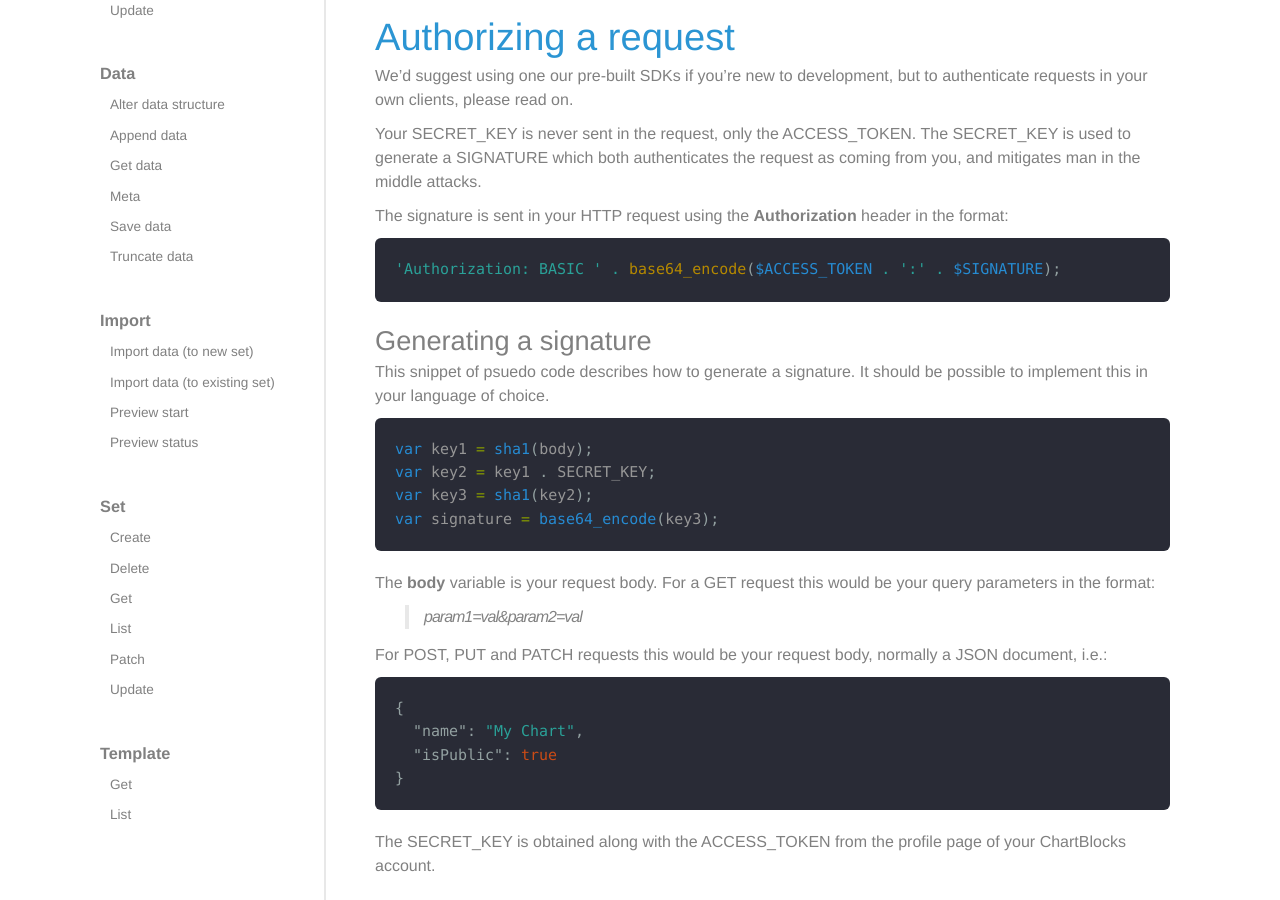
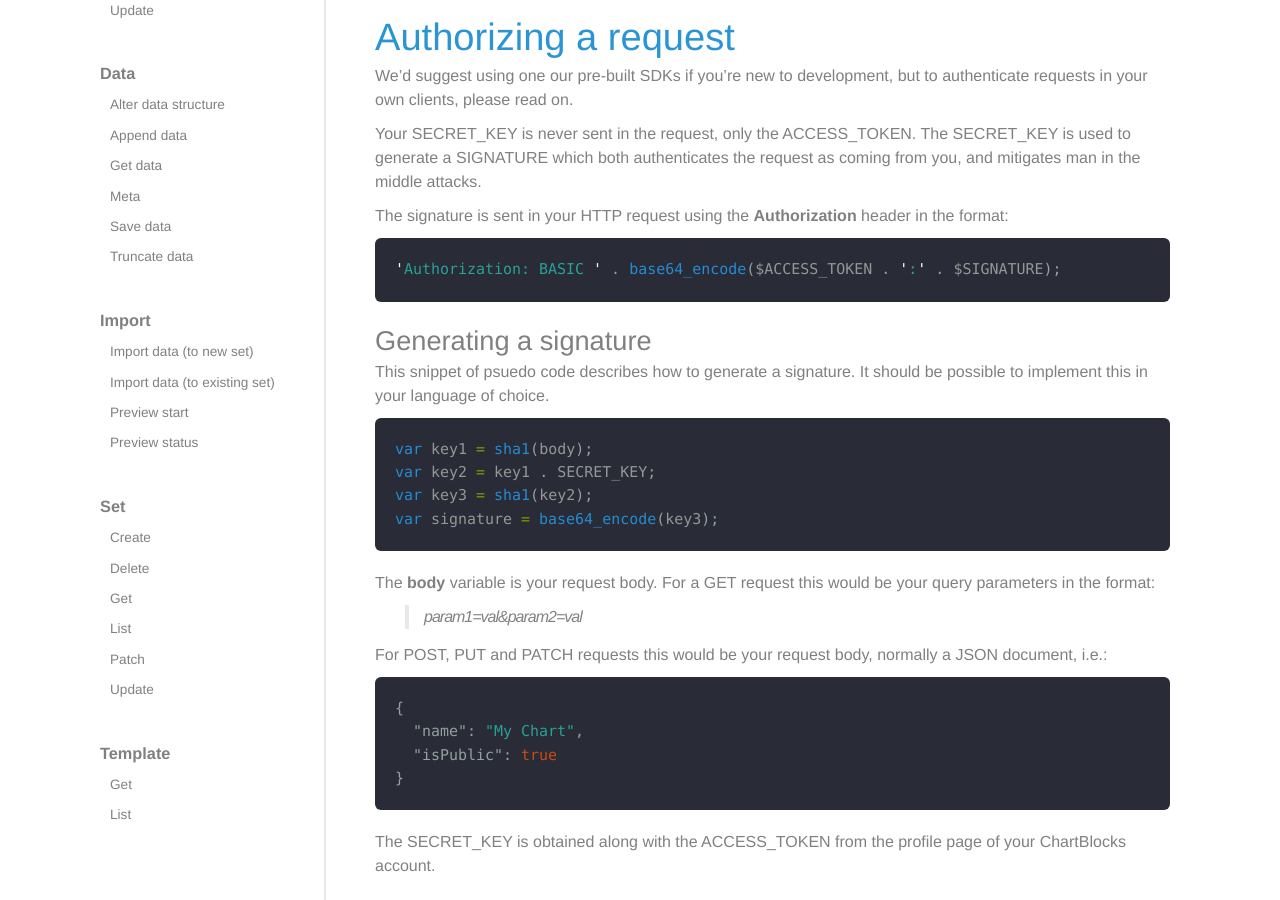
Before and after one commit to ChartBlocks/developer-docs, a Jekyll site: the page built from rest-api.md, in a window 1280 px wide and 900 px high, scrolled down 689 px. Built offline with Jekyll 4.4.1, drawn with Linux system fonts in a browser that asks for light colours; nearby versions of some CDN libraries.

Commit message:
Update rest-api.md
Nope, JS was better..

```diff
--- a/rest-api.md
+++ b/rest-api.md
@@ -36,7 +36,7 @@ as coming from you, and mitigates man in the middle attacks.
 
 The signature is sent in your HTTP request using the **Authorization** header in the format:
 
-{% highlight php %}
+{% highlight js %}
 'Authorization: BASIC ' . base64_encode($ACCESS_TOKEN . ':' . $SIGNATURE);
 {% endhighlight %}
 
```
